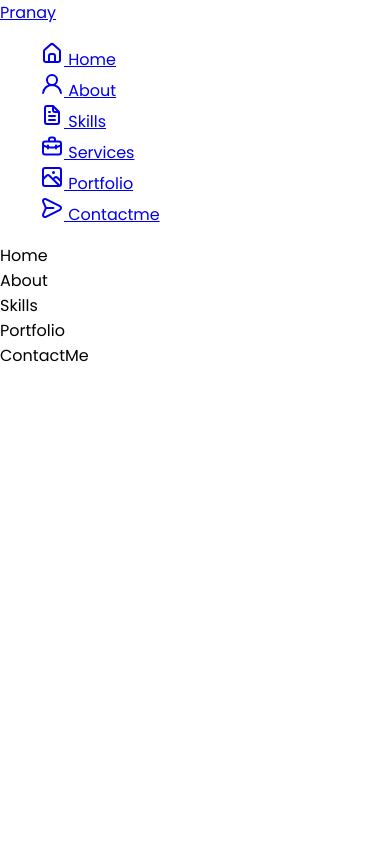
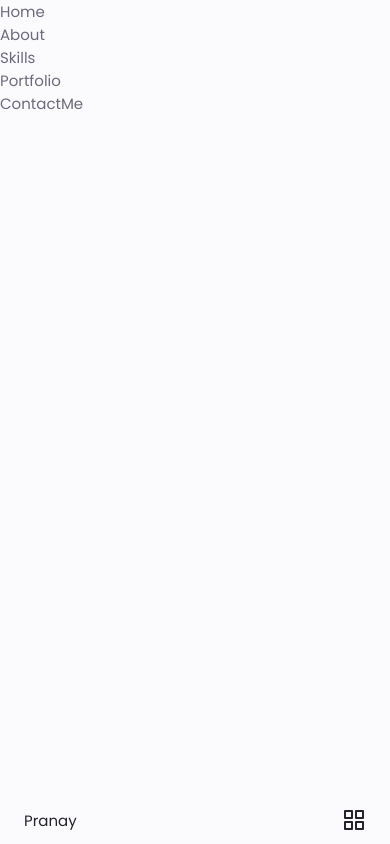
Before and after one commit to pranay-webdev/pranayboreddy-portfolio, a React (Create React App) app: page / in a window 390 px wide. Built offline with nearby package versions, Linux system fonts and the light colour scheme.

Commit message:
Developed Navbar for Mobile Screens

```diff
--- a/src/components/navbar/index.jsx
+++ b/src/components/navbar/index.jsx
@@ -4,47 +4,66 @@ import { UilFileAlt } from "@iconscout/react-unicons";
 import { UilBriefcaseAlt } from "@iconscout/react-unicons";
 import { UilScenery } from "@iconscout/react-unicons";
 import { UilMessage } from "@iconscout/react-unicons";
+import { UilTimes } from "@iconscout/react-unicons";
+import { UilApps } from "@iconscout/react-unicons";
+import { useState } from "react";
+import "./navbar.scss";
 
 const Navbar = () => {
+  const [showMenu, setShowMenu] = useState(false);
   return (
     <header className="header" id="header">
       <nav className="nav container">
         <a href="./" className="logo">
           Pranay
         </a>
-        <div className="menu" id="navMenu">
-          <ul className="list">
-            <li className="item">
+        {showMenu && (
+          <div className="menu">
+            <ul className="list grid">
+              <li className="item" onClick={() => setShowMenu(false)}>
                 <a href="#home" className="link">
-                <UilEstate /> Home
+                  <UilEstate size="26" />
+                  Home
                 </a>
               </li>
-            <li className="item">
-              <a href="./" className="link">
-                <UilUser /> About
+              <li className="item" onClick={() => setShowMenu(false)}>
+                <a href="#about" className="link">
+                  <UilUser size="26" />
+                  About
                 </a>
               </li>
-            <li className="item">
-              <a href="./" className="link">
-                <UilFileAlt /> Skills
+              <li className="item" onClick={() => setShowMenu(false)}>
+                <a href="#skills" className="link">
+                  <UilFileAlt size="26" />
+                  Skills
                 </a>
               </li>
-            <li className="item">
-              <a href="./" className="link">
-                <UilBriefcaseAlt /> Services
+              <li className="item" onClick={() => setShowMenu(false)}>
+                <a href="#services" className="link">
+                  <UilBriefcaseAlt size="26" />
+                  Services
                 </a>
               </li>
-            <li className="item">
-              <a href="./" className="link">
-                <UilScenery /> Portfolio
+              <li className="item" onClick={() => setShowMenu(false)}>
+                <a href="#portfolio" className="link">
+                  <UilScenery size="26" />
+                  Portfolio
                 </a>
               </li>
-            <li className="item">
-              <a href="./" className="link">
-                <UilMessage /> Contactme
+              <li className="item" onClick={() => setShowMenu(false)}>
+                <a href="#contact_me" className="link">
+                  <UilMessage size="26" />
+                  Contact me
                 </a>
               </li>
             </ul>
+            <UilTimes className="close" onClick={() => setShowMenu(false)} />
+          </div>
+        )}
+        <div className="btnGroup">
+          <div className="toggleBtn" onClick={() => setShowMenu(true)}>
+            <UilApps className="appIcon" />
+          </div>
         </div>
       </nav>
     </header>
--- /dev/null
+++ b/src/components/navbar/navbar.scss
@@ -0,0 +1,71 @@
+@import "../../styles/colors";
+@import "../../styles/typography";
+
+.header {
+  width: 100%;
+  position: fixed;
+  bottom: 0;
+  left: 0;
+  z-index: 100;
+  background-color: $body-color;
+}
+
+.nav {
+  max-width: 968px;
+  height: 3rem;
+  display: flex;
+  justify-content: space-between;
+  align-items: center;
+  .logo,
+  .toggleBtn {
+    color: $title-color;
+    font-weight: $font-medium;
+    &:hover {
+      color: $primary-color;
+    }
+    .appIcon {
+      display: block;
+    }
+  }
+  .toggleBtn {
+    font-size: 1.1rem;
+    cursor: pointer;
+  }
+  .menu {
+    transition: 0.3s;
+    @media screen and (max-width: 767px) {
+      position: fixed;
+      bottom: 0;
+      left: 0;
+      width: 100%;
+      background-color: $body-color;
+      padding: 2rem 1.5rem 4rem;
+      box-shadow: 0 -1px 4px rgba(0, 0, 0, 0.15);
+    }
+    .list {
+      grid-template-columns: repeat(3, 1fr);
+      gap: 2rem;
+    }
+    .link {
+      display: flex;
+      flex-direction: column;
+      align-items: center;
+      font-size: $small-font-size;
+      font-weight: $font-medium;
+      &:hover {
+        color: $primary-color;
+      }
+    }
+    .close {
+      position: absolute;
+      right: 1.3rem;
+      bottom: 0.5rem;
+      font-size: 1.5rem;
+      cursor: pointer;
+      color: $primary-color;
+      &:hover {
+        color: $primary-color-alt;
+      }
+    }
+  }
+}
--- a/src/index.scss
+++ b/src/index.scss
@@ -1,18 +1,51 @@
-@import "./styles/variables";
+@import "./styles/colors";
+@import "./styles/fonts";
+@import "./styles/typography";
+@import "./styles/common";
 
 * {
   box-sizing: border-box;
+  padding: 0;
+  margin: 0;
+}
+
+html {
+  scroll-behavior: smooth;
+}
+
+body {
+  margin: 0;
+  font-family: "poppins", sans-serif;
+  font-size: $normal-font-size;
+  background-color: $body-color;
+  color: $text-color;
+  -webkit-font-smoothing: antialiased;
+  -moz-osx-font-smoothing: grayscale;
+}
+
+h1,
+h2,
+h3,
+h4 {
+  color: $title-color;
+  font-weight: $font-semi-bold;
 }
 
 ul {
   list-style-type: none;
 }
 
-body {
-  margin: 0;
-  font-family: "poppins", sans-serif;
-  -webkit-font-smoothing: antialiased;
-  -moz-osx-font-smoothing: grayscale;
+a {
+  text-decoration: none;
+  color: inherit;
+  &:hover {
+    text-decoration: underline;
+  }
+}
+
+img {
+  max-width: 100%;
+  height: auto;
 }
 
 code {
--- a/src/styles/_colors.scss
+++ b/src/styles/_colors.scss
@@ -0,0 +1,11 @@
+$base-color: 250; /* Purple 250 - Green 142 - Blue 230 */
+$primary-color: hsl($base-color, 69%, 61%);
+$primary-color-second: hsl($base-color, 69%, 61%);
+$primary-color-alt: hsl($base-color, 57%, 53%);
+$primary-color-lighter: hsl($base-color, 92%, 85%);
+$title-color: hsl($base-color, 8%, 15%);
+$text-color: hsl($base-color, 8%, 45%);
+$text-color-light: hsl($base-color, 8%, 65%);
+$input-color: hsl($base-color, 70%, 96%);
+$body-color: hsl($base-color, 60%, 99%);
+$container-color: #fff;
--- /dev/null
+++ b/src/styles/_common.scss
@@ -0,0 +1,25 @@
+@import "./typography";
+
+.container {
+  max-width: 768px;
+  margin: 0 1.5rem;
+}
+
+.grid {
+  display: grid;
+  gap: 1.5rem;
+}
+
+.section {
+  padding: 2rem 0 4rem;
+  .title {
+    font-size: $h1-font-size;
+    text-align: center;
+  }
+  .subtitle {
+    text-align: center;
+    display: block;
+    font-size: $small-font-size;
+    margin-bottom: 3rem;
+  }
+}
--- /dev/null
+++ b/src/styles/_typography.scss
@@ -0,0 +1,14 @@
+$body-font: "poppins";
+
+// font size
+$big-font-size: 2rem;
+$h1-font-size: 1.5rem;
+$h2-font-size: 1.25rem;
+$h3-font-size: 1.125rem;
+$normal-font-size: 0.938rem;
+$small-font-size: 0.813rem;
+$smaller-font-size: 0.75rem;
+
+// font weights
+$font-medium: 500;
+$font-semi-bold: 600;
--- a/src/styles/_variables.scss
+++ /dev/null
@@ -1,13 +0,0 @@
-@import "./fonts";
-
-//fonts
-$popins: "poppins";
-$poppinsMedium: "poppins-medium";
-$poppinsBold: "poppins-bold";
-$poppinsSemibold: "poppins-semibold";
-
-//colors
-$red: red;
-
-//font defaults
-$fontSize: 10px;
```
Also changed, not shown: src/styles/_utility.scss (deleted). Lines whose indentation alone changed are shown as unchanged.
